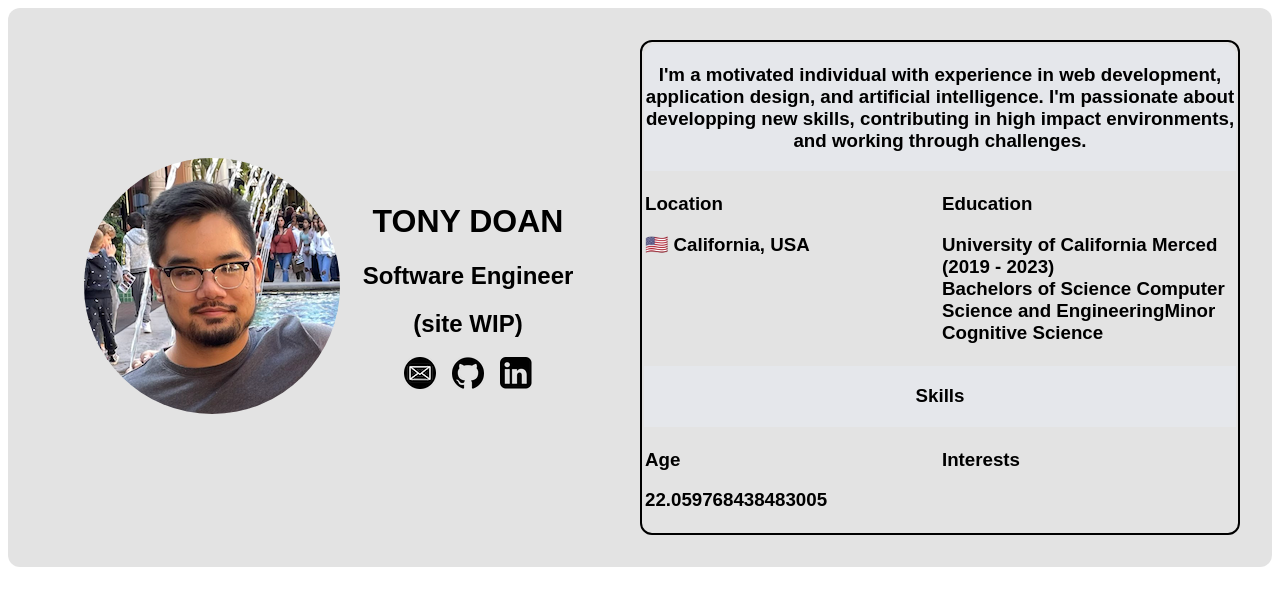
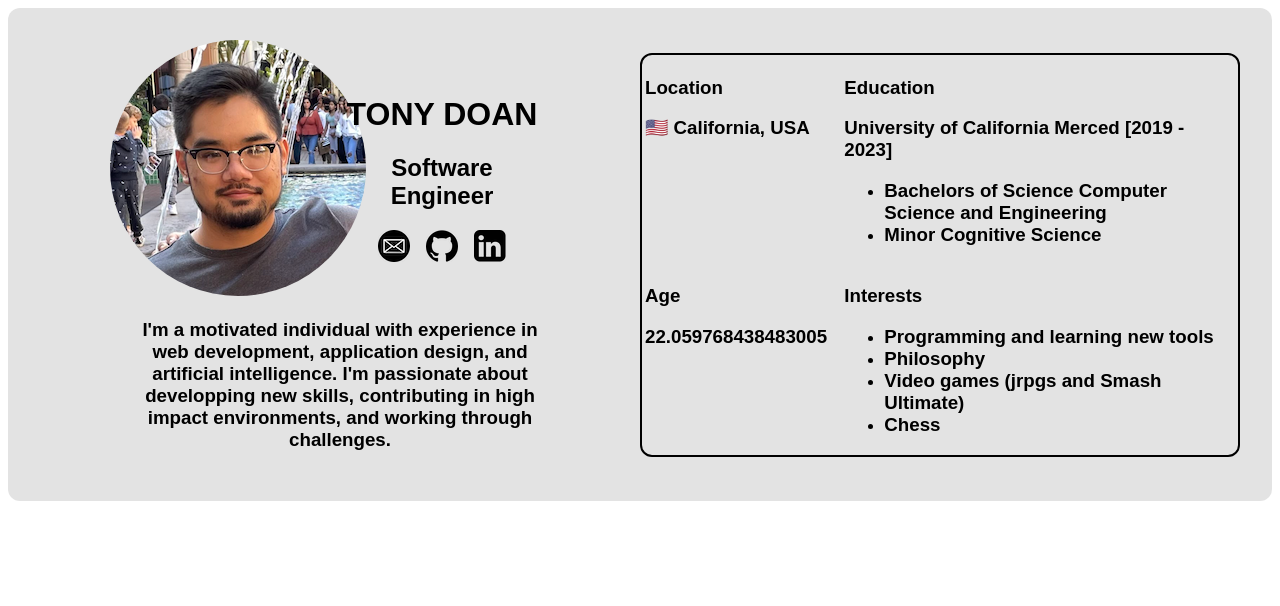
Before and after one commit to ynotdoan/ynotdoan.github.io, a React (Vite) app in the folder site/: page / in a window 1280 px wide. Shown: the top 606 px of the page. Built offline with nearby package versions, Linux system fonts and the light colour scheme.

Commit message:
Formatted about

```diff
--- a/site/src/components/About.jsx
+++ b/site/src/components/About.jsx
@@ -22,8 +22,8 @@ function About() {
     <>
       <div className="grid grid-cols-2 bg-gray-rgba rounded-xl p-8">
 
-        <div className="grid grid-cols-2 place-self-center">
-          <div className="place-self-center">
+        <div className="grid grid-cols-2 mx-24">
+          <div className="justify-self-center">
             <img
               src={me}
               alt="tonydoan"
@@ -33,7 +33,6 @@ function About() {
           <div className="place-self-center text-center">
             <h1>TONY DOAN</h1>
             <h2>Software Engineer</h2>
-            <h2>(site WIP)</h2>
             <a href="" className="p-2">
               <img
                 src={e_icon}
@@ -53,44 +52,45 @@ function About() {
               />
             </a>
           </div>
+
+          <h3 className="col-span-2 text-center">
+            I'm a motivated individual with experience in web development, application design, and artificial intelligence.
+            I'm passionate about developping new skills, contributing in high impact environments, and working through challenges.
+          </h3>
         </div>
 
         <div className="place-self-center text-left">
-          <table className="table-fixed border-separate border-2 border-solid border-black rounded-xl w-full mx-auto">
+          <table className="table-fixed border-separate border-2 border-solid border-black rounded-xl w-full">
             <tr>
-              <td className="text-center rounded-t-xl bg-gray-200" colSpan={2}>
+              <td className="align-top bg-gray-0 w-1/3">
+                <h3>Location</h3>
+                <h3>{data.location}</h3>
+              </td>
+              <td className="align-top bg-gray-0 w-2/3">
+                <h3>Education</h3>
                 <h3>
-                  I'm a motivated individual with experience in web development, application design, and artificial intelligence.
-                  I'm passionate about developping new skills, contributing in high impact environments, and working through challenges.
+                  {data.education.school} [{data.education.year}] <br />
                 </h3>
+                <ul>
+                  {data.education.degree.map((item, i) => {
+                    return <li><h3 className="inline">{item}</h3></li>
+                  })}
+                </ul>
               </td>
             </tr>
             <tr>
-              <td className="align-top bg-gray-0">
-                <h3>Location</h3>
-                <h3>{data.location}</h3>
-              </td>
-            {/* </tr> */}
-            {/* <tr> */}
-              <td className="align-top bg-gray-0">
-                <h3>Education</h3>
-                <h3>{data.education.school} ({data.education.year}) <br />{data.education.degree}</h3>
-              </td>
-            </tr>
-            <tr className="bg-gray-200 col-span-2 text-center">
-              <td colSpan={2}>
-                <h3>Skills</h3>
-              </td>
-            </tr>
-            <tr className="align-top bg-gray-0">
-              <td>
+              <td className="align-top bg-gray-0 w-1/3">
                 <h3>Age</h3>
                 <h3>{myAge}</h3>
               </td>
-            {/* </tr> */}
-            {/* <tr> */}
-              <td>
+              <td className="align-top bg-gray-0 w-2/3">
                 <h3>Interests</h3>
+                <ul>
+                  {data.interests.map((item, i) => {
+                    return <li><h3 className="inline">{item}</h3></li>
+                  })}
+                </ul>
+
               </td>
             </tr>
           </table>
```
